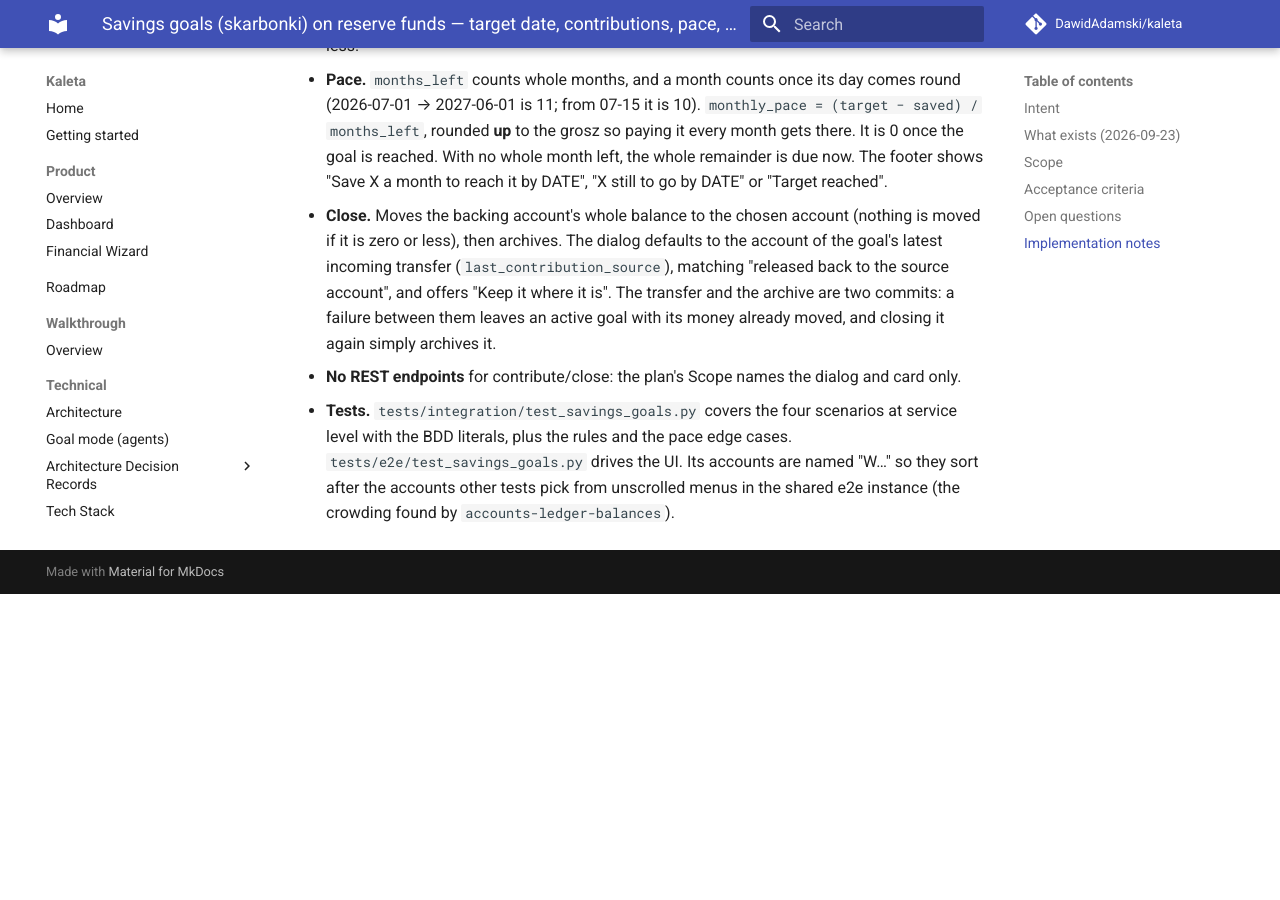
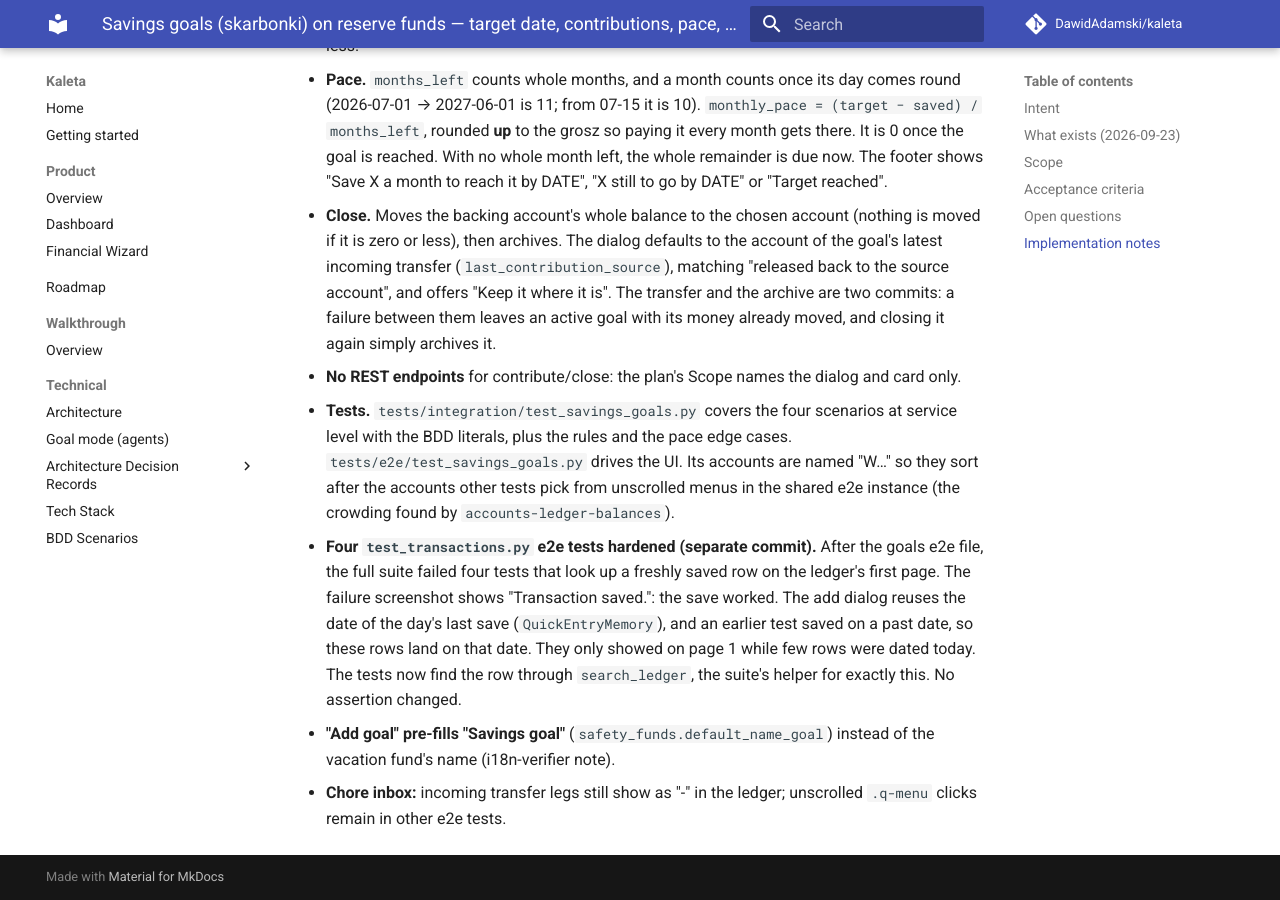
Before and after one commit to DawidAdamski/kaleta, an MkDocs documentation site: the page built from docs/plans/funds-savings-goals.md, in a window 1280 px wide and 900 px high, scrolled down 1593 px. Built offline with MkDocs 1.6.1 and Material for MkDocs 9.7.7, drawn with Linux system fonts in a browser that asks for light colours; comment, search, counter and statistics services are not loaded; before the commit the page ends 2187 px from its top, so only the background shows below that.

Commit message:
feat(funds): Add goal pre-fills a goal's name; notes and chores
Co-Authored-By: Claude Opus 5.5 <noreply@anthropic.com>
Claude-Session: https://claude.ai/code/session_01G13kNHdWULrLSsKUgiuQjH

```diff
--- a/docs/plans/funds-savings-goals.md
+++ b/docs/plans/funds-savings-goals.md
@@ -92,3 +92,16 @@ a way to put money in, the pace to get there, and a clean close.
   Its accounts are named "W…" so they sort after the accounts other tests
   pick from unscrolled menus in the shared e2e instance (the crowding
   found by `accounts-ledger-balances`).
+- **Four `test_transactions.py` e2e tests hardened (separate commit).**
+  After the goals e2e file, the full suite failed four tests that look up
+  a freshly saved row on the ledger's first page. The failure screenshot
+  shows "Transaction saved.": the save worked. The add dialog reuses the
+  date of the day's last save (`QuickEntryMemory`), and an earlier test
+  saved on a past date, so these rows land on that date. They only showed
+  on page 1 while few rows were dated today. The tests now find the row
+  through `search_ledger`, the suite's helper for exactly this. No
+  assertion changed.
+- **"Add goal" pre-fills "Savings goal"** (`safety_funds.default_name_goal`)
+  instead of the vacation fund's name (i18n-verifier note).
+- **Chore inbox:** incoming transfer legs still show as "-" in the ledger;
+  unscrolled `.q-menu` clicks remain in other e2e tests.
```
Also changed, not shown: docs/plans/chores.md (+11 -0 lines), 3 other files.
